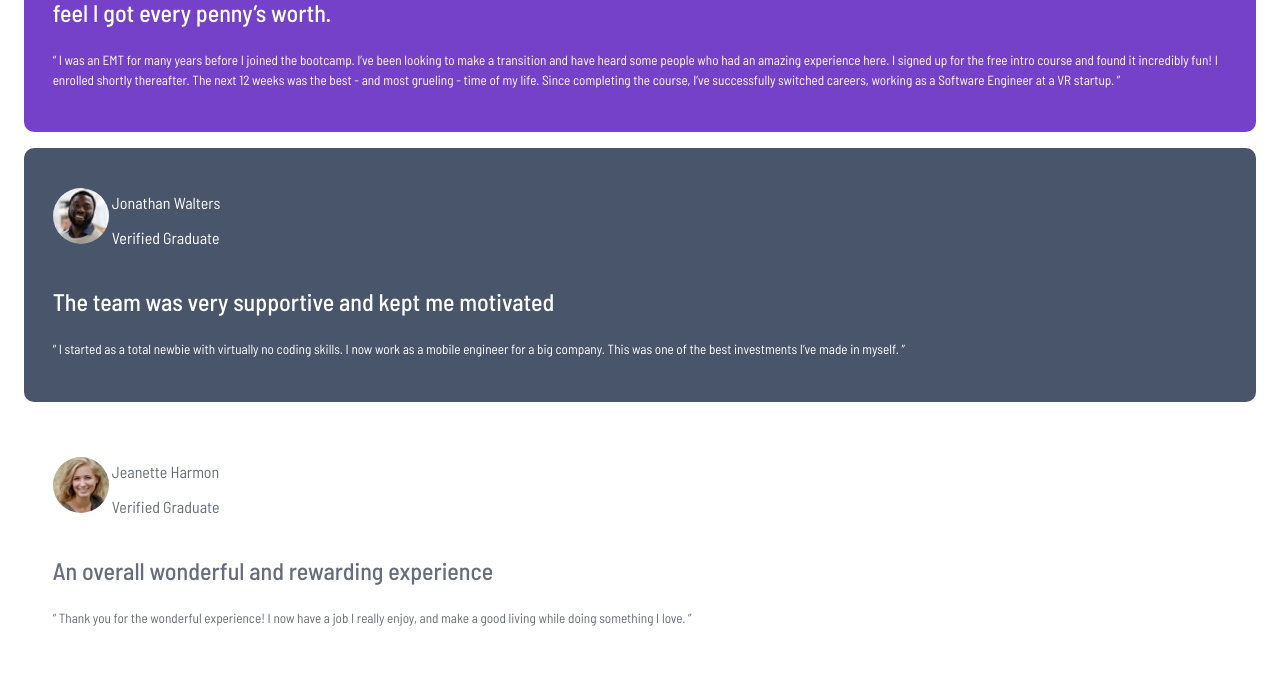
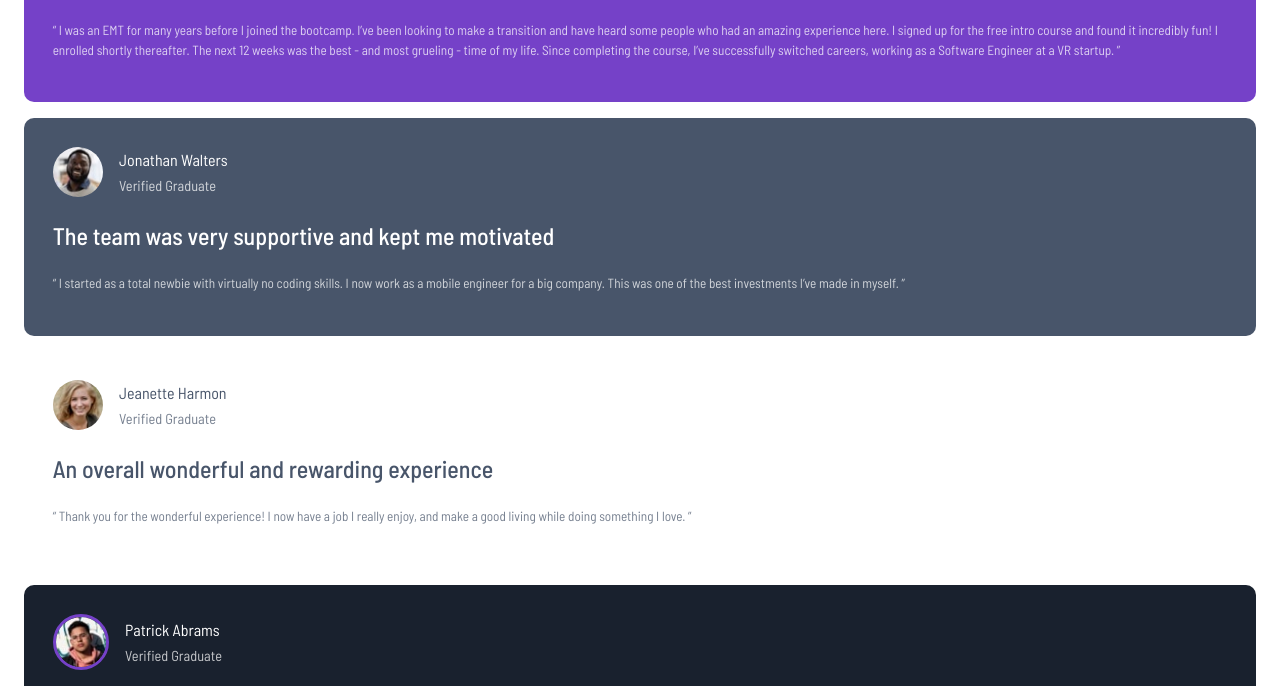
Before and after one commit to LaurentMissiaen/Testimonials_Grid_Section, a plain HTML site: page index.html in a window 1280 px wide. Shown: the part 218-904 px from the top of the page. Drawn offline with Linux system fonts and the light colour scheme; a web font is replaced by a local one.

Commit message:
add opacity to copy

```diff
--- a/styles.css
+++ b/styles.css
@@ -5,6 +5,20 @@ html {
 
 .card_header div {
   display: inline-block;
+  vertical-align: middle;
+}
+
+.card_header div p {
+  margin: 0;
+}
+
+.name {
+  padding-bottom: 0.5rem;
+}
+
+.descr {
+  font-size: 0.9rem;
+  opacity: 0.75;
 }
 
 .testimonial_grid {
@@ -14,12 +28,17 @@ html {
 }
 
 .card_header img {
-  border-radius: 30px;
+  border-radius: 50px;
+  height: 50px;
+  width: 50px;
+  vertical-align: middle;
+  margin-right: 0.83rem;
 }
 
 .quote {
   font-size: 0.83rem;
   line-height: 1.5em;
+  opacity: 0.75;
 }
 
 .bold {
@@ -34,6 +53,10 @@ html {
   color: hsl(0, 0%, 100%);
 }
 
+.testimonial_1 .card_header img {
+  border: 0.2rem solid hsl(264, 82%, 80%);
+}
+
 .testimonial_2 {
   background-color: hsl(217, 19%, 35%);
   border-radius: 10px;
@@ -45,7 +68,7 @@ html {
   background-color: hsl(0, 0%, 100%);
   border-radius: 10px;
   padding: 1.79rem;
-  color: hsl(224, 10%, 45%);
+  color: hsl(217, 19%, 35%);
 }
 
 .testimonial_4 {
@@ -55,9 +78,13 @@ html {
   color: hsl(0, 0%, 100%);
 }
 
+.testimonial_4 .card_header img {
+  border: 0.2rem solid hsl(263, 55%, 52%);
+}
+
 .testimonial_5 {
   background-color: hsl(0, 0%, 100%);
   border-radius: 10px;
   padding: 1.79rem;
-  color: hsl(224, 10%, 45%);
+  color: hsl(217, 19%, 35%);
 }
```
